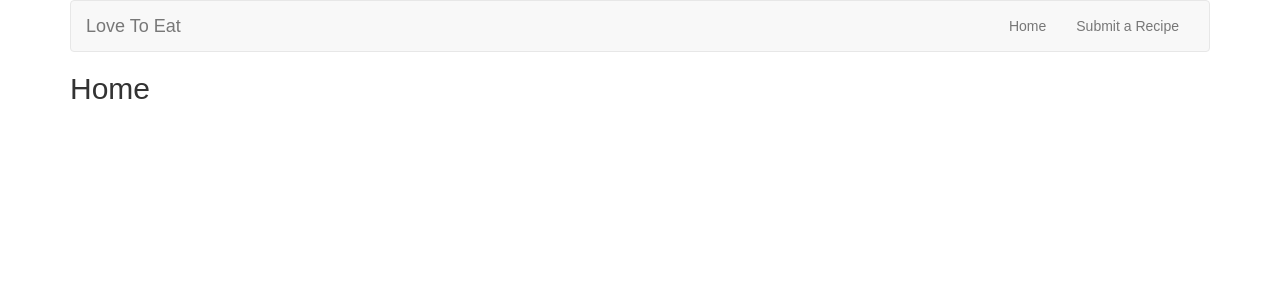
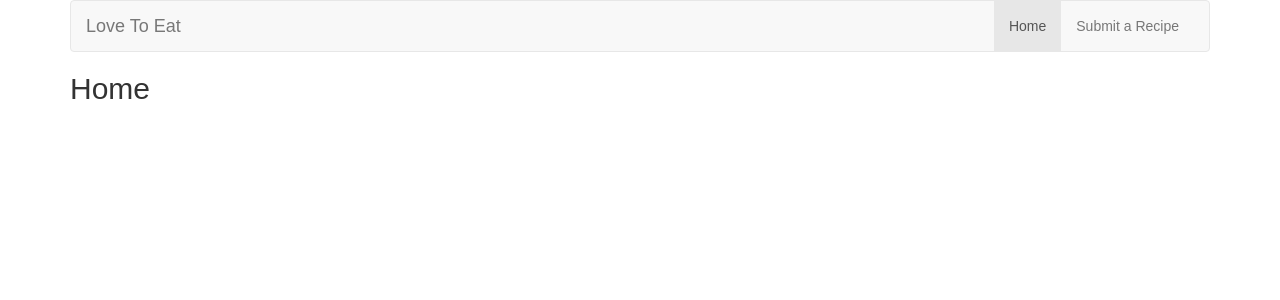
Before and after one commit to dgnsstyles/lovetoeat, a React (Create React App) app: page / in a window 1280 px wide. Shown: the top 300 px of the page. Built offline with nearby package versions, Linux system fonts and the light colour scheme.

Commit message:
changes in the css

```diff
--- a/src/App.css
+++ b/src/App.css
@@ -1,3 +1,4 @@
-.App {
-
-};
+.activeNav {
+  color: #555 !important;
+  background-color: #e7e7e7 !important;
+}
```
